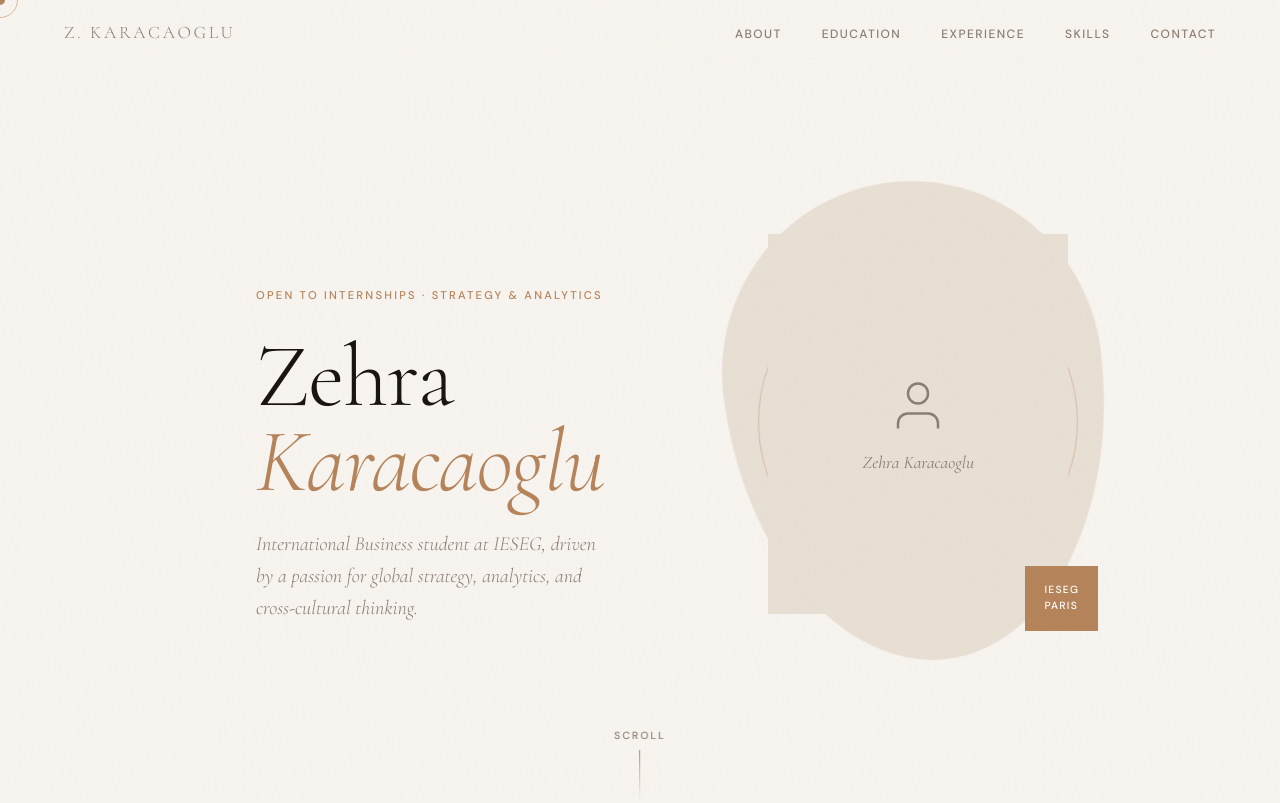
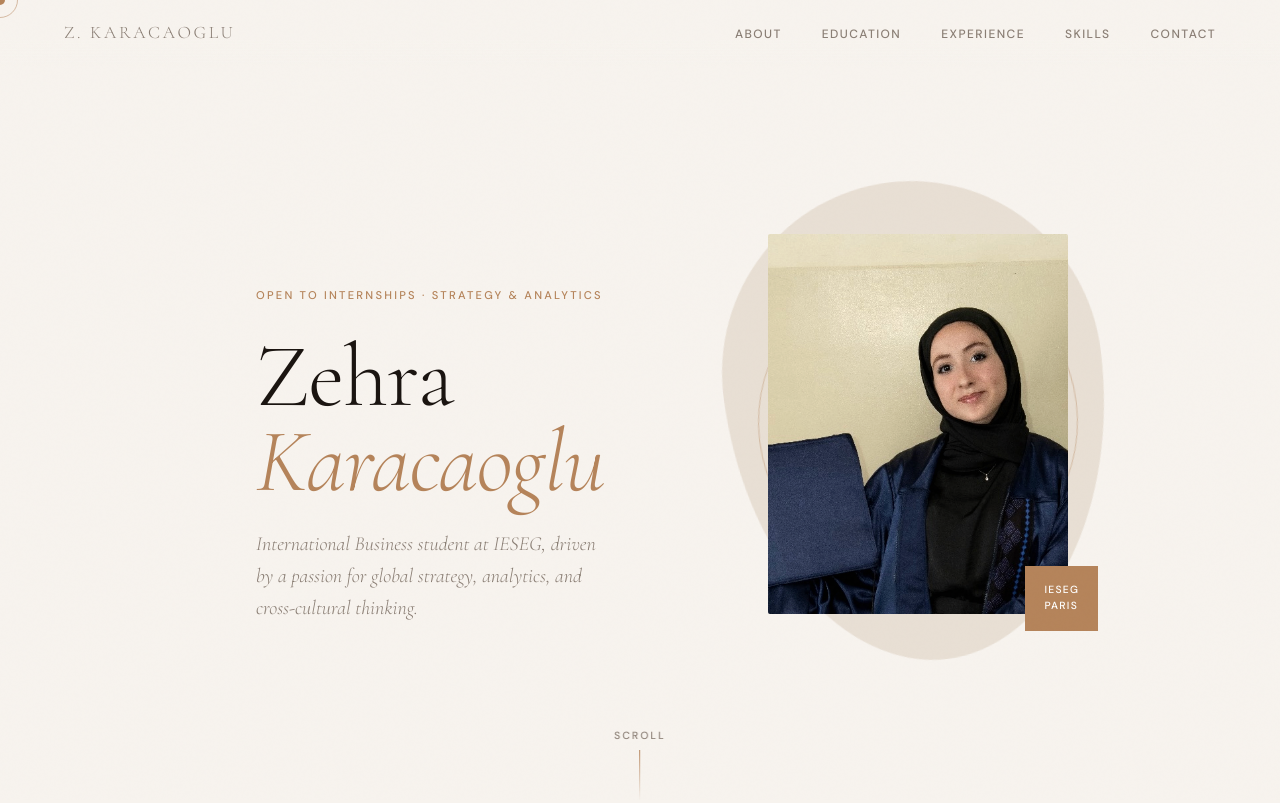
Before and after one commit to zehrakaracaoglu/Zehrakaracaoglu, a plain HTML site: page index.html in a window 1280 px wide. Shown: the top 803 px of the page. Drawn offline with nearby package versions, Linux system fonts and the light colour scheme.

Commit message:
Update index.html

```diff
--- a/index.html
+++ b/index.html
@@ -638,8 +638,7 @@
 
   <div class="hero-right">
     <div class="photo-wrap">
-      <img src="B02867B0-DA10-4FB4-B460-CEFF48652CD0.jpeg" alt="Zehra Karacaoglu"
-           onerror="this.style.display='none'; this.parentElement.querySelector('.photo-fallback').style.display='flex'">
+      <img src="0a9c8699-81ae-407a-8db6-9c2214efaae8.jpeg" alt="Zehra Karacaoglu">
       <div class="photo-fallback" style="display:none; width:100%; height:100%; background:var(--warm); align-items:center; justify-content:center; flex-direction:column; gap:1rem;">
         <svg width="60" height="60" viewBox="0 0 24 24" fill="none" stroke="var(--muted)" stroke-width="1">
           <path d="M20 21v-2a4 4 0 0 0-4-4H8a4 4 0 0 0-4 4v2"/><circle cx="12" cy="7" r="4"/>
```
